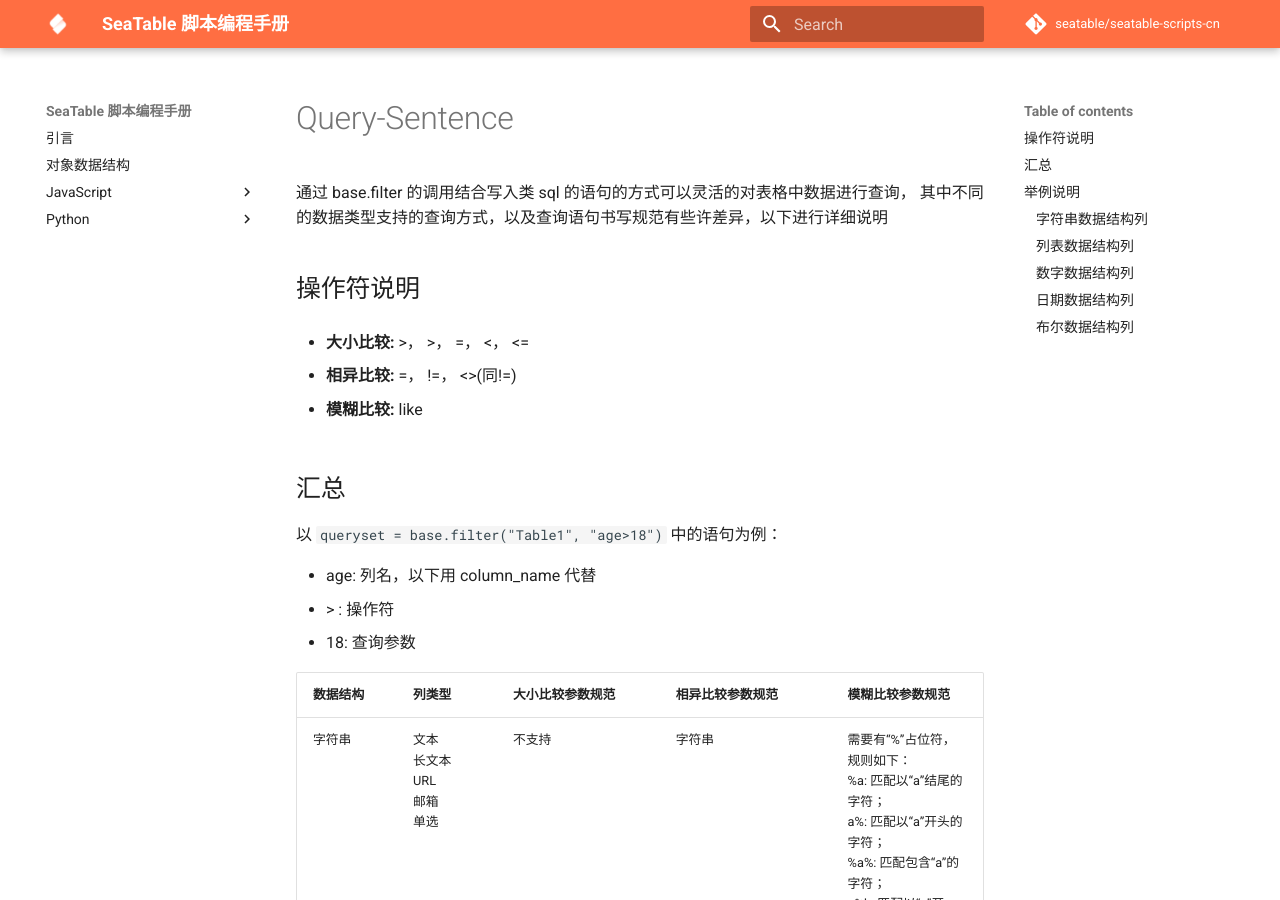
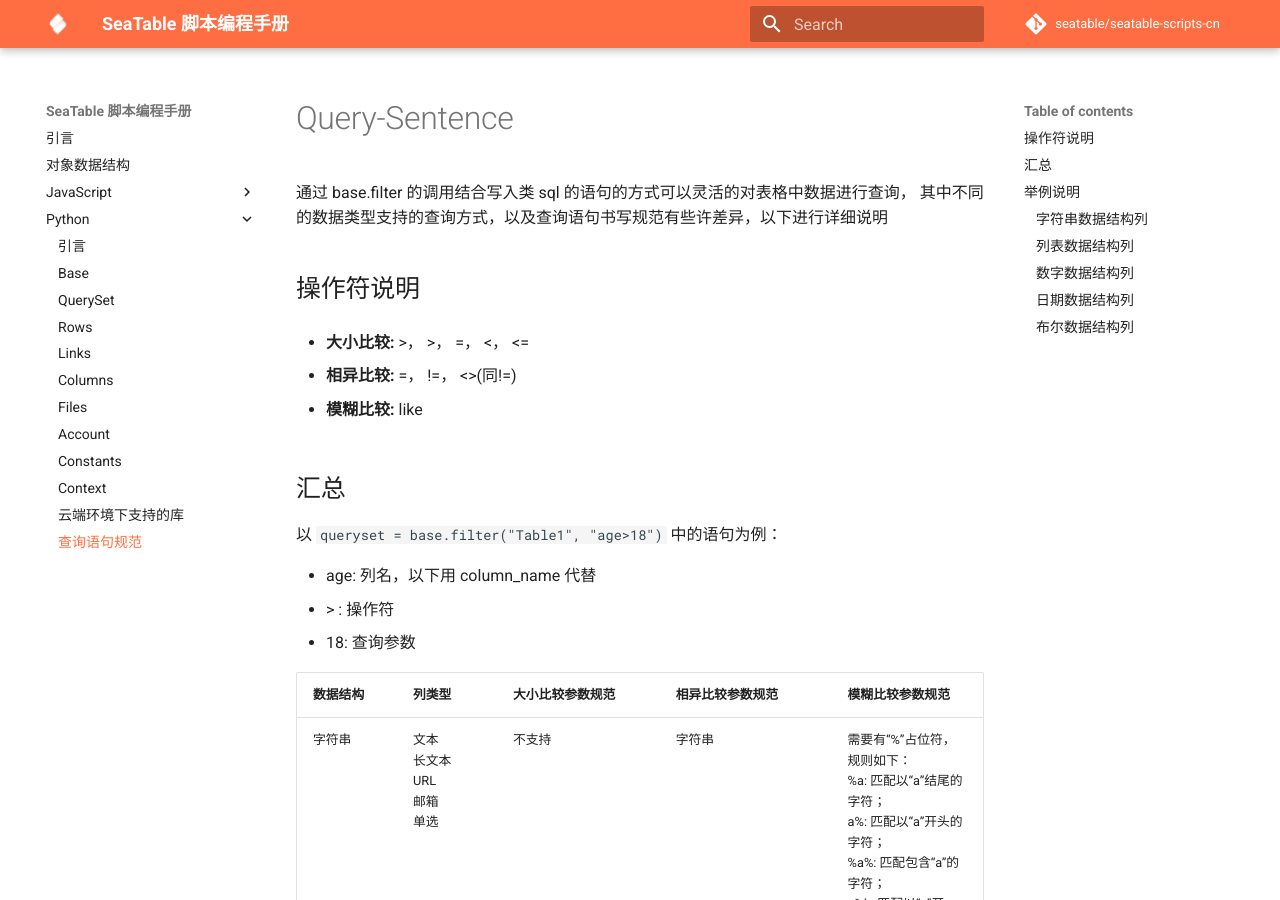
Before and after one commit to seatable/seatable-scripts-cn, an MkDocs documentation site: the page built from manual/python/query-sentences.md, in a window 1280 px wide and 900 px high. Built offline with MkDocs 1.6.1 and Material for MkDocs 9.7.7, drawn with Linux system fonts in a browser that asks for light colours; comment, search, counter and statistics services are not loaded; some of the changed lines change nothing that is shown.

Commit message:
Update mkdocs.yml

```diff
--- a/mkdocs.yml
+++ b/mkdocs.yml
@@ -66,3 +66,4 @@
     - Constants: python/constants.md
     - Context: python/context.md
     - 云端环境下支持的库: python/libs.md
+    - 查询语句规范: python/query-sentences.md
```
